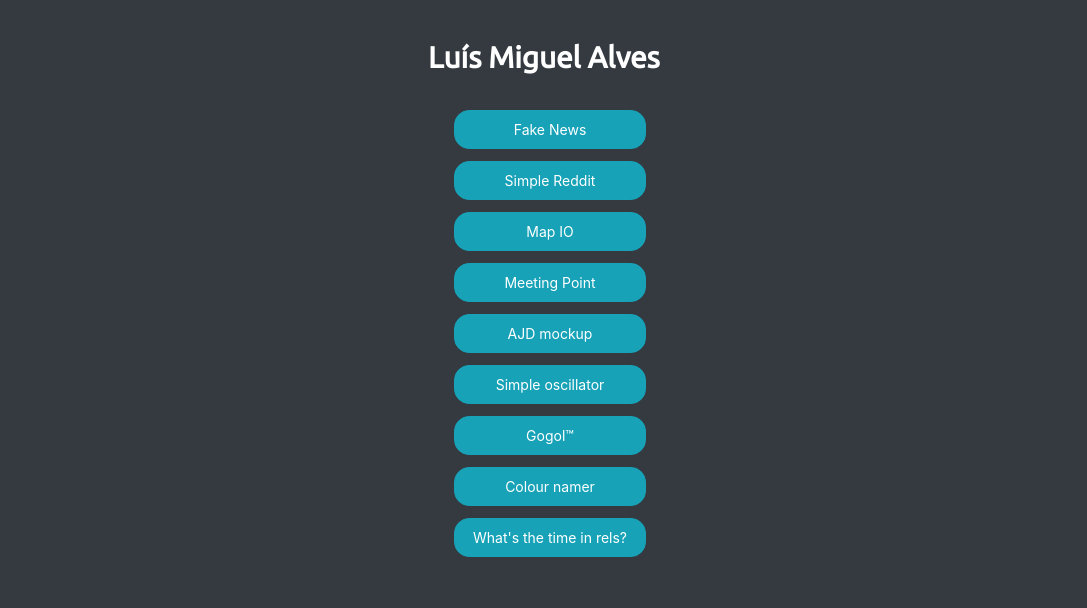
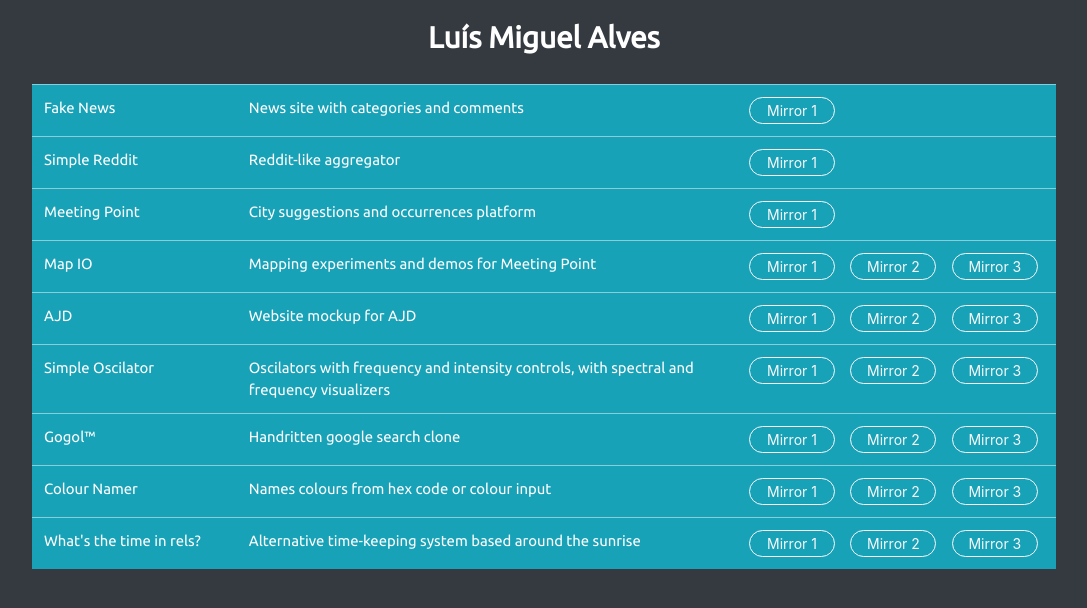
Before and after one commit to luisdralves/luisdralves.github.io, a PHP site: page / in a window 1280 px wide. Shown: the top 608 px of the page, without its empty margins (96-1183 px from the left). Run offline with PHP 8.4, Linux system fonts and the light colour scheme.

Commit message:
descriptions and mirrors

```diff
--- a/index.html
+++ b/index.html
@@ -3,6 +3,7 @@
 
 <head>
   <meta charset="utf-8">
+  <meta name="viewport" content="width=device-width, initial-scale=1.0">
   <title>Luís Miguel Alves</title>
   <link rel="stylesheet" type="text/css" href="//fonts.googleapis.com/css?family=Ubuntu" />
   <link rel="stylesheet" type="text/css" href="https://bootswatch.com/4/litera/bootstrap.min.css" />
@@ -10,21 +11,85 @@
 </head>
 
 <body class="bg-dark" style="font-family: Ubuntu">
-  <div style="max-width: 20rem; margin: 20px auto;">
-    <h3 style="padding: 20px; text-align: center; color: white;">Luís Miguel Alves</h4>
-    <div style="width: 60%; margin: auto;">
-      <a href="https://web.fe.up.pt/~up201405308/FakeNews/list_news.php" class="btn btn-info">Fake News</a>
-      <a href="https://web.fe.up.pt/~up201405308/SimpleReddit/index.php" class="btn btn-info">Simple Reddit</a>
-      <a href="lbaw/index.html" class="btn btn-info">Map IO</a>
-      <a href="https://luisdralves.dynip.sapo.pt:8000" class="btn btn-info">Meeting Point</a>
-      <a href="ajd/index.html" class="btn btn-info">AJD mockup</a>
-      <a href="freq/index.html" class="btn btn-info">Simple oscillator</a>
-      <a href="gogol/index.html" class="btn btn-info">Gogol™</a>
-      <a href="colournamer/index.html" class="btn btn-info">Colour namer</a>
-      <a href="rels/index.html" class="btn btn-info">What's the time in rels?</a>
-    </div>
-  </div>
 
+  <h3 style="padding: 20px; text-align: center; color: white;">Luís Miguel Alves</h3>
+  <table class="table table-hover table-info">
+    <tbody>
+      <tr>
+        <td>Fake News</td>
+        <td>News site with categories and comments</td>
+        <td>
+          <a href="https://web.fe.up.pt/~up201405308/FakeNews/list_news.php" class="btn btn-outline-light">Mirror 1</a>
+        </td>
+      </tr>
+      <tr>
+        <td>Simple Reddit</td>
+        <td>Reddit-like aggregator</td>
+        <td>
+          <a href="https://web.fe.up.pt/~up201405308/SimpleReddit/index.php" class="btn btn-outline-light">Mirror 1</a>
+        </td>
+      </tr>
+      <tr>
+        <td>Meeting Point</td>
+        <td>City suggestions and occurrences platform</td>
+        <td><a href="https://luisdralves.dynip.sapo.pt:8000" class="btn btn-outline-light">Mirror 1</a></td>
+      </tr>
+      <tr>
+        <td>Map IO</td>
+        <td>Mapping experiments and demos for Meeting Point</td>
+        <td>
+          <a href="https://luisdralves.github.io/lbaw/index.html" class="btn btn-outline-light">Mirror 1</a>
+          <a href="https://web.fe.up.pt/~up201405308/lbaw/index.html" class="btn btn-outline-light">Mirror 2</a>
+          <a href="http://luisdralves.dynip.sapo.pt/lbaw/index.html" class="btn btn-outline-light">Mirror 3</a>
+        </td>
+      </tr>
+      <tr>
+        <td>AJD</td>
+        <td>Website mockup for AJD</td>
+        <td>
+          <a href="https://luisdralves.github.io/ajd/index.html" class="btn btn-outline-light">Mirror 1</a>
+          <a href="https://web.fe.up.pt/~up201405308/ajd/index.html" class="btn btn-outline-light">Mirror 2</a>
+          <a href="http://luisdralves.dynip.sapo.pt/ajd/index.html" class="btn btn-outline-light">Mirror 3</a>
+        </td>
+      </tr>
+      <tr>
+        <td>Simple Oscilator</td>
+        <td>Oscilators with frequency and intensity controls, with spectral and frequency visualizers</td>
+        <td>
+          <a href="https://luisdralves.github.io/freq/index.html" class="btn btn-outline-light">Mirror 1</a>
+          <a href="https://web.fe.up.pt/~up201405308/freq/index.html" class="btn btn-outline-light">Mirror 2</a>
+          <a href="http://luisdralves.dynip.sapo.pt/freq/index.html" class="btn btn-outline-light">Mirror 3</a>
+        </td>
+      </tr>
+      <tr>
+        <td>Gogol™</td>
+        <td>Handritten google search clone</td>
+        <td>
+          <a href="https://luisdralves.github.io/gogol/index.html" class="btn btn-outline-light">Mirror 1</a>
+          <a href="https://web.fe.up.pt/~up201405308/gogol/index.html" class="btn btn-outline-light">Mirror 2</a>
+          <a href="http://luisdralves.dynip.sapo.pt/gogol/index.html" class="btn btn-outline-light">Mirror 3</a>
+        </td>
+      </tr>
+      <tr>
+        <td>Colour Namer</td>
+        <td>Names colours from hex code or colour input</td>
+        <td>
+          <a href="https://luisdralves.github.io/colournamer/index.html" class="btn btn-outline-light">Mirror 1</a>
+          <a href="https://web.fe.up.pt/~up201405308/colournamer/index.html" class="btn btn-outline-light">Mirror 2</a>
+          <a href="http://luisdralves.dynip.sapo.pt/colournamer/index.html" class="btn btn-outline-light">Mirror 3</a>
+        </td>
+      </tr>
+      <tr>
+        <td>What's the time in rels?</td>
+        <td>Alternative time-keeping system based around the sunrise</td>
+        <td>
+          <a href="https://luisdralves.github.io/rels/index.html" class="btn btn-outline-light">Mirror 1</a>
+          <a href="https://web.fe.up.pt/~up201405308/rels/index.html" class="btn btn-outline-light">Mirror 2</a>
+          <a href="http://luisdralves.dynip.sapo.pt/rels/index.html" class="btn btn-outline-light">Mirror 3</a>
+        </td>
+      </tr>
+    </tbody>
+  </table>
 </body>
 
 </html>
--- a/style.css
+++ b/style.css
@@ -1,4 +1,31 @@
+td:nth-of-type(1) {
+	width: 20%;
+}
+
+td:nth-of-type(2) {
+	width: auto;
+}
+
+td:nth-of-type(3) {
+	width: 120px;
+}
+
 .btn {
-	width: 100%;
-	margin: 6px;
+	width: 86px;
+	margin: 2px 6px;
+	padding: 2px 4px;
 }
+
+@media only screen and (min-width: 960px) {
+	table {
+		width: 80% !important;
+		margin: auto;
+		table-layout: fixed;
+	}
+	td:nth-of-type(3) {
+		width: 325px;
+	}
+	.btn {
+		margin: 0px 6px;
+	}
+}
```
